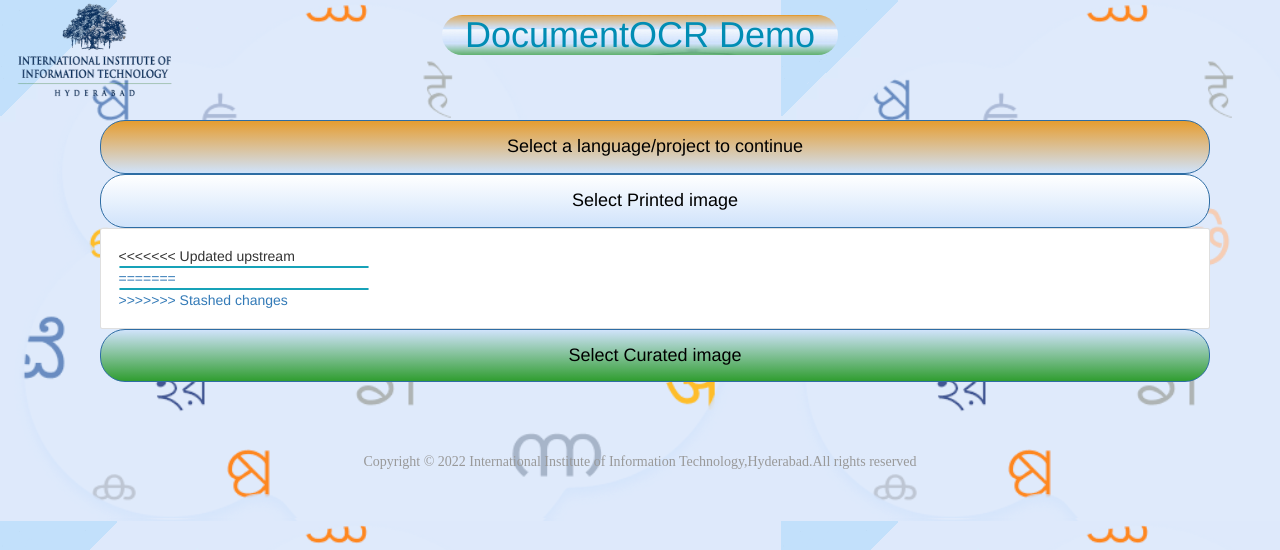
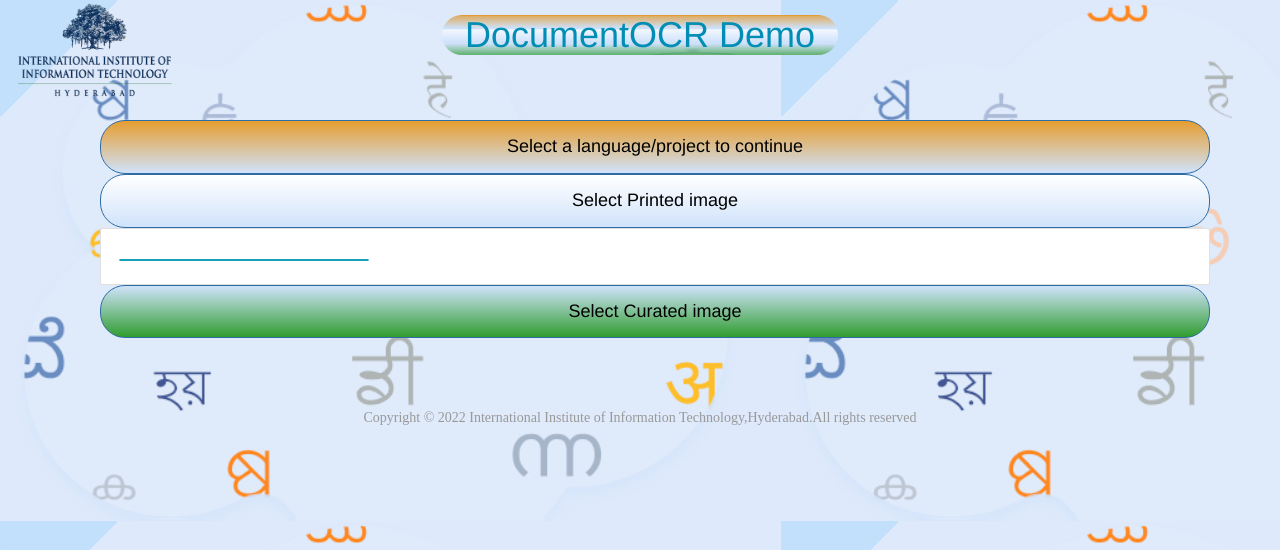
Before and after one commit to NLTM-IIITH/pageocr, a Flask app: template frontend/templates/images.html in a window 1280 px wide. Shown: the top 550 px of the page. Run offline with Flask 3, Linux system fonts and the light colour scheme; the template is opened without the code that fills it: most values are stand-ins (such as "Sample title", 1, 10 or a date in 2020); some libraries are stand-ins or nearby versions.

Commit message:
Update image_block.html
updated image_block.html

```diff
--- a/frontend/templates/image_block.html
+++ b/frontend/templates/image_block.html
@@ -1,16 +1,7 @@
 <div class="inner m-2">
     <div class="loader-wrapper">
-<<<<<<< Updated upstream
       <a href="{{ url_for('page') }}?image={{ image }}&language={{ language }}&type={{type}}">
         <img class="img-responsive border border-info rounded lazyload" data-src="../{{ url_for('static', filename='images/'+language+'/'+image) }}" alt="" width="250">
-=======
-      <a href="{{ url_for('page') }}?image={{ image }}&language={{ language }}">
-        <!--Commented below By Vineet-->
-        <img class="img-responsive border border-info rounded lazyload" data-src="../../dococr/{{ url_for('static', filename='images/'+language+'/'+image) }}" alt="" width="250">
-      <!--added below By Vineet-->
-        <!--img class="img-responsive border border-info rounded lazyload" data-src="../{{ url_for('static', filename='images/'+language+'/'+image) }}" alt="" width="250"-->
-        <!--img class="img-responsive border border-info rounded lazyload" data-src="../static/images/assamese/0.jpg" alt="" width="250"-->
->>>>>>> Stashed changes
       </a>
       <div class="loader">
         <span></span>
```
